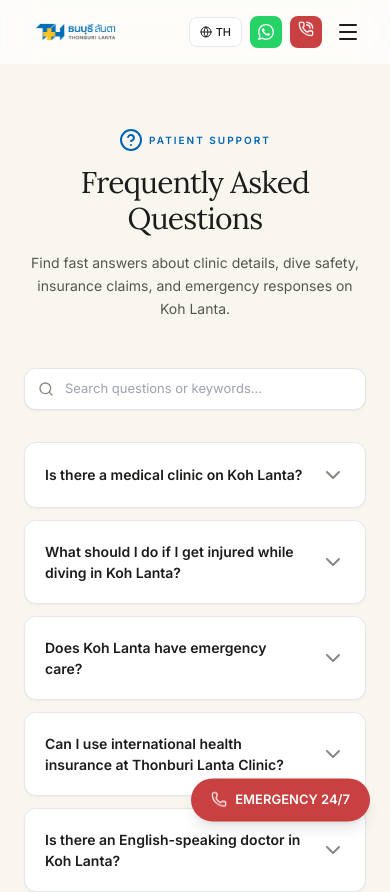
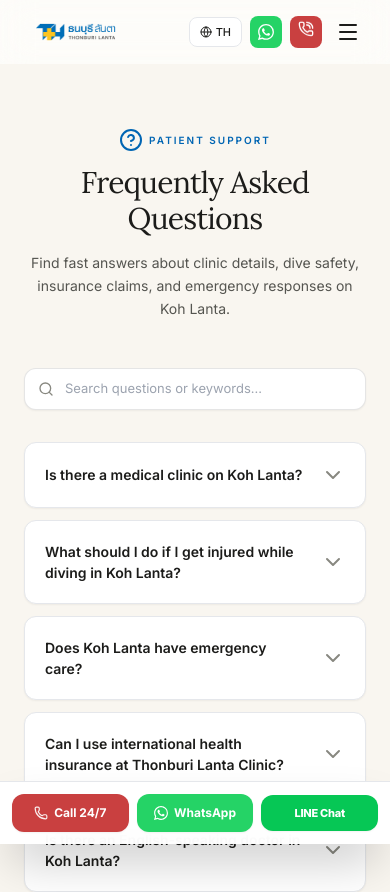
Before and after one commit to instrph2022/thonburilanta.com, a Next.js app: page /faq in a window 390 px wide. Shown: the top 892 px of the page. Built offline with nearby package versions, Linux system fonts and the light colour scheme.

Commit message:
feat: implement sticky mobile contact footer and inject home page FAQ schemas for SEO/AEO

```diff
--- a/src/app/page.tsx
+++ b/src/app/page.tsx
@@ -67,7 +67,7 @@ const REVIEWS = [
 ];
 
 export default function Home() {
-  const { t } = useLanguage();
+  const { language, t } = useLanguage();
   const [searchQuery, setSearchQuery] = useState("");
 
   const filteredInsurances = searchQuery.trim() === ""
@@ -98,12 +98,86 @@ export default function Home() {
     "medicalSpecialty": ["Emergency Medicine", "General Practice", "Dive Medicine"]
   };
 
+  const faqData = {
+    en: [
+      {
+        q: "Is there a medical clinic on Koh Lanta?",
+        a: "Yes, Thonburi Lanta Clinic is Koh Lanta's premium medical clinic. It is open 24 hours a day for emergency contact and is located in the Saladan area, Koh Lanta, Krabi.",
+      },
+      {
+        q: "What should I do if I get injured while diving in Koh Lanta?",
+        a: "Go directly to Thonburi Lanta Clinic. We have dive medicine specialists available to consult on decompression sickness (DCS), pressure injuries, and marine wildlife stings, plus first-aid oxygen support.",
+      },
+      {
+        q: "Does Koh Lanta have emergency care?",
+        a: "Yes, Thonburi Lanta Clinic features a fully equipped Emergency Room (ER) open 24/7 for urgent clinical care and ambulance support. Walk-ins are welcome; no appointment is necessary for ER.",
+      },
+      {
+        q: "Can I use international health insurance at Thonburi Lanta Clinic?",
+        a: "Yes, we accept major international travel and health insurance (such as Allianz, AXA, Europ Assistance, and DAN). We provide English medical certificates, itemized bills, and direct-billing support (GOP processing).",
+      },
+      {
+        q: "Is there an English-speaking doctor in Koh Lanta?",
+        a: "Yes, all medical doctors, specialists, and nurses at Thonburi Lanta Clinic are fluent in English. We regularly treat expats, international tourists, and resort guests.",
+      },
+      {
+        q: "What is the nearest clinic to Koh Lanta?",
+        a: "Thonburi Lanta Clinic is located directly on Koh Lanta island (Krabi). You no longer need to travel to Krabi Town or Trang for outpatient clinical services or 24/7 emergency response.",
+      },
+    ],
+    th: [
+      {
+        q: "คลินิกการแพทย์ในเกาะลันตามีไหม?",
+        a: "มีครับ คลินิกธนบุรีลันตา เป็นคลินิกการแพทย์ครบวงจรแห่งแรกบนเกาะลันตา เปิดให้บริการตลอด 24 ชั่วโมงสำหรับการประสานงานฉุกเฉิน ตั้งอยู่ในย่านศาลาด่าน อำเภอเกาะลันตา จังหวัดกระบี่",
+      },
+      {
+        q: "หากได้รับบาดเจ็บจากการดำน้ำที่เกาะลันตา ควรทำอย่างไร?",
+        a: "เดินทางมาที่คลินิกธนบุรีลันตาได้ทันที เรามีแพทย์ผู้เชี่ยวชาญด้านเวชศาสตร์ใต้น้ำ (Dive Medicine) พร้อมให้คำปรึกษาดูแลรักษาภาวะโรคน้ำหนีบ (Decompression Sickness - DCS) และอุบัติเหตุจากการดำน้ำทุกประเภท",
+      },
+      {
+        q: "เกาะลันตามีห้องฉุกเฉินหรือบริการผู้ป่วยอุบัติเหตุไหม?",
+        a: "มีครับ คลินิกธนบุรีลันตาเปิดให้บริการแผนกฉุกเฉินและอุบัติเหตุ (ER) ตลอด 24 ชั่วโมง ทุกวัน พร้อมรถพยาบาลฉุกเฉินรับส่งผู้ป่วยกรณีเร่งด่วน โดยไม่ต้องนัดหมายล่วงหน้า",
+      },
+      {
+        q: "สามารถใช้ประกันสุขภาพต่างประเทศที่คลินิกธนบุรีลันตาได้หรือไม่?",
+        a: "ได้ครับ เรายินดีรับประกันภัยการเดินทางและประกันสุขภาพต่างประเทศชั้นนำเกือบทุกบริษัท โดยมีทีมงานช่วยประสานงานเคลมตรง (Direct Billing) ออกใบรับรองแพทย์และเอกสารสรุปประวัติเป็นภาษาอังกฤษเพื่อความสะดวกในการเคลมเคลียร์ค่าใช้จ่าย",
+      },
+      {
+        q: "มีหมอที่สื่อสารภาษาอังกฤษบนเกาะลันตาไหม?",
+        a: "มีครับ แพทย์และพยาบาลวิชาชีพของคลินิกธนบุรีลันตาสามารถสื่อสารภาษาอังกฤษได้อย่างคล่องแคล่ว พร้อมให้การดูแลนักท่องเที่ยวชาวต่างชาติและ Expat ที่พำนักระยะยาวบนเกาะอย่างเข้าใจละเอียด",
+      },
+      {
+        q: "คลินิกที่ใกล้ที่สุดบนเกาะลันตาคือที่ไหน?",
+        a: "คลินิกธนบุรีลันตา ตั้งอยู่บนเกาะลันตาโดยตรง ช่วยให้ผู้ป่วยไม่ต้องเดินทางข้ามเรือไปรักษาตัวที่ตัวเมืองกระบี่หรือตรังสำหรับอาการป่วยไข้ทั่วไปและการตรวจรักษาผู้ป่วยนอก",
+      },
+    ],
+  };
+
+  const currentFaqs = faqData[language] || faqData.en;
+
+  const faqSchema = {
+    "@context": "https://schema.org",
+    "@type": "FAQPage",
+    "mainEntity": currentFaqs.map((faq) => ({
+      "@type": "Question",
+      "name": faq.q,
+      "acceptedAnswer": {
+        "@type": "Answer",
+        "text": faq.a,
+      },
+    })),
+  };
+
   return (
     <>
       {/* Schema.org structured data */}
       <script
         type="application/ld+json"
         dangerouslySetInnerHTML={{ __html: JSON.stringify(jsonLd) }}
+      />
+      <script
+        type="application/ld+json"
+        dangerouslySetInnerHTML={{ __html: JSON.stringify(faqSchema) }}
       />
 
       {/* HERO SECTION */}
--- a/src/components/Footer.tsx
+++ b/src/components/Footer.tsx
@@ -112,14 +112,37 @@ export default function Footer() {
         </div>
       </div>
 
-      {/* Sticky Mobile Emergency Button */}
-      <a
-        href="tel:+66815697890"
-        className="fixed bottom-5 right-5 z-[300] bg-red-soft text-white rounded-full py-3 px-5 flex md:hidden items-center gap-2 text-[13px] font-semibold shadow-lg hover:shadow-xl hover:scale-105 active:scale-95 transition-all select-none animate-float2 decoration-transparent"
-      >
-        <Phone className="w-4 h-4 text-white animate-pulse" />
-        <span>EMERGENCY 24/7</span>
-      </a>
+      {/* Mobile Sticky Contact Bar */}
+      <div className="fixed bottom-0 left-0 right-0 z-[300] bg-white/95 backdrop-blur-md border-t border-border md:hidden flex items-center justify-between p-3 gap-2 shadow-2xl">
+        <a
+          href="tel:+66815697890"
+          className="flex-1 flex items-center justify-center gap-1.5 bg-red-soft text-white py-2.5 px-3 rounded-xl text-[12px] font-bold shadow-sm active:scale-95 transition-all decoration-transparent"
+        >
+          <Phone className="w-3.5 h-3.5 animate-pulse" />
+          <span>Call 24/7</span>
+        </a>
+
+        <a
+          href="https://wa.me/66815697890"
+          target="_blank"
+          rel="noopener noreferrer"
+          className="flex-1 flex items-center justify-center gap-1.5 bg-[#25D366] text-white py-2.5 px-3 rounded-xl text-[12px] font-bold shadow-sm active:scale-95 transition-all decoration-transparent"
+        >
+          <svg className="w-3.5 h-3.5 fill-current" viewBox="0 0 24 24">
+            <path d="M17.472 14.382c-.297-.149-1.758-.867-2.03-.967-.273-.099-.471-.148-.67.15-.197.297-.767.966-.94 1.164-.173.199-.347.223-.644.075-.297-.15-1.255-.463-2.39-1.475-.883-.788-1.48-1.761-1.653-2.059-.173-.297-.018-.458.13-.606.134-.133.298-.347.446-.52.149-.174.198-.298.298-.497.099-.198.05-.371-.025-.52-.075-.149-.669-1.612-.916-2.207-.242-.579-.487-.5-.669-.51-.173-.008-.371-.01-.57-.01-.198 0-.52.074-.792.372-.272.297-1.04 1.016-1.04 2.479 0 1.462 1.065 2.875 1.213 3.074.149.198 2.096 3.2 5.077 4.487.709.306 1.262.489 1.694.625.712.227 1.36.195 1.871.118.571-.085 1.758-.719 2.006-1.413.248-.694.248-1.289.173-1.413-.074-.124-.272-.198-.57-.347m-5.421 7.403h-.004a9.87 9.87 0 0 1-5.031-1.378l-.361-.214-3.741.982.998-3.648-.235-.374a9.86 9.86 0 0 1-1.51-5.26c.001-5.45 4.436-9.884 9.888-9.884 2.64 0 5.122 1.03 6.988 2.898a9.825 9.825 0 0 1 2.893 6.994c-.003 5.45-4.437 9.884-9.885 9.884m8.413-18.297A11.815 11.815 0 0 0 12.05 0C5.495 0 .16 5.335.157 11.892c0 2.096.547 4.142 1.588 5.945L0 24l6.335-1.662c1.746.953 3.71 1.455 5.703 1.455h.004c6.554 0 11.89-5.335 11.893-11.893a11.821 11.821 0 0 0-3.48-8.413Z"/>
+          </svg>
+          <span>WhatsApp</span>
+        </a>
+
+        <a
+          href="https://line.me/R/ti/p/%40thonburilanta"
+          target="_blank"
+          rel="noopener noreferrer"
+          className="flex-1 flex items-center justify-center gap-1 bg-[#06C755] text-white py-2.5 px-3 rounded-xl text-[12px] font-bold shadow-sm active:scale-95 transition-all decoration-transparent"
+        >
+          <span className="font-extrabold text-[11px] tracking-tight">LINE Chat</span>
+        </a>
+      </div>
     </footer>
   );
 }
```
